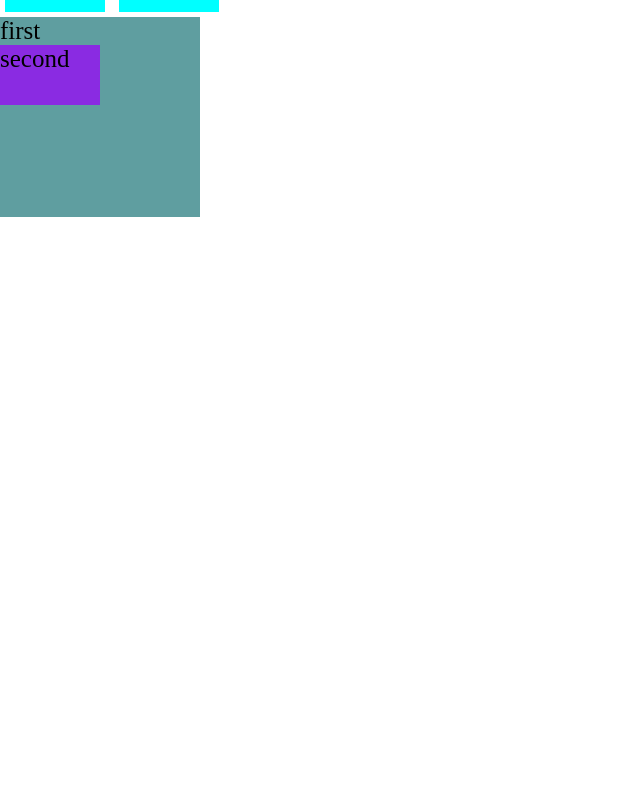
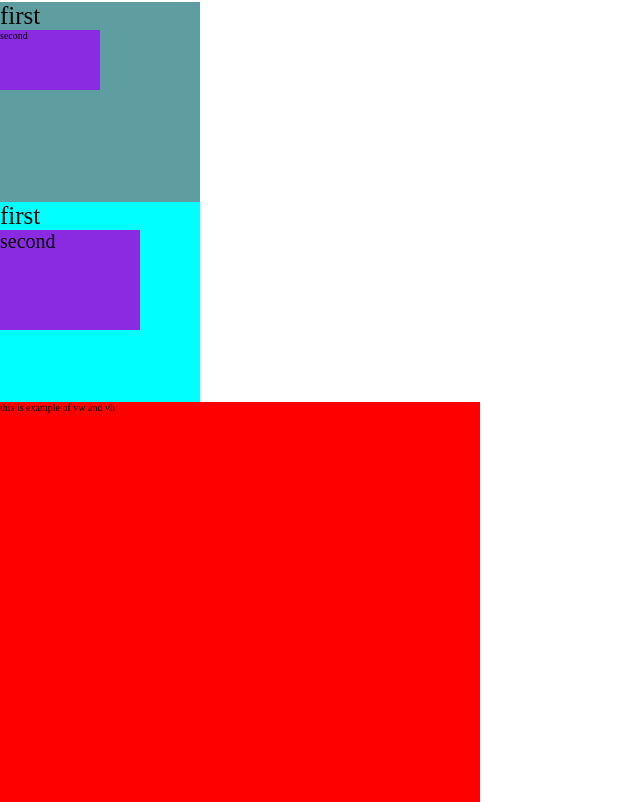
Before and after one commit to NirmalSingh3/CSS3, a plain HTML site: page level5/index.html in a window 1280 px wide. Shown: the part 130-932 px from the top of the page, without its empty margins (0-640 px from the left). Before the commit the page ends 800 px from the top, so only its background shows below. Drawn offline with Linux system fonts and the light colour scheme.

Commit message:
level 5 04:08

```diff
--- a/level5/index.html
+++ b/level5/index.html
@@ -9,6 +9,7 @@
         {
             margin: 0;
             padding: 0;
+            font-size: 10px;
         }
         .box
         {
@@ -39,22 +40,55 @@
             width: 50%;
             height: 30%;
         }
-
-
+        #em1
+        {
+            height: 200px;
+            width: 200px;
+            background-color: aqua;
+            font-size: 25px;
+        }
+        #em2
+        {
+            background-color: blueviolet;
+            width: 70%;
+            height: 50%;
+            /* font-size: 2em; */
+            font-size: 2rem;
+        }
+        #vhvw
+        {
+            background-color: red;
+            height: 50vh;
+            width: 60vh;
+        }
     </style>
 </head>
 <body>
+    this is body text for rem
     <header><h1>level 5 is here</h1></header>
     <main><div class="box" id="box1"> box 1 </div>
     <div class="box" id="box2"> box 2 </div>
+    <!-- relative unit: percentage -->
     <div id="first">
         first
         <div id="second">
             second
         </div>
     </div>
+    <!-- relative unit: em it takes the size on the basis of its parent-->
+     <!-- relative unit REM it takes on the basis of Root element not parent -->
+     <div id="em1">
+        first
+        <div id="em2">
+            second
+        </div>
+     </div>
 
-</main>
+     <!-- the full area visible is knowna as viewport like vh and vw viewport height and viewport width -->
+      <div id="vhvw">
+        this is example of vw and vh
+      </div>
+    </main>
     <footer></footer>
 </body>
 </html>
```
